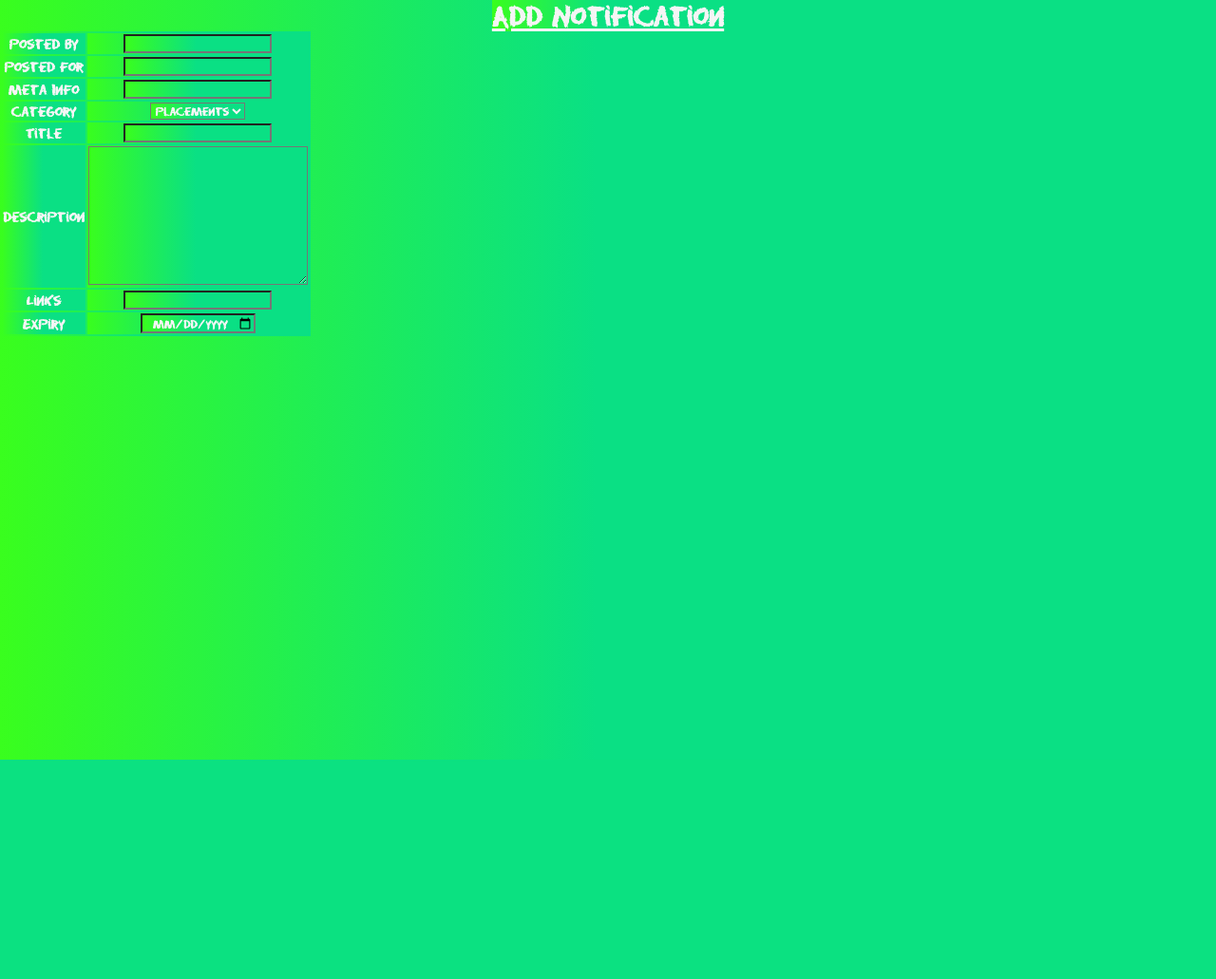
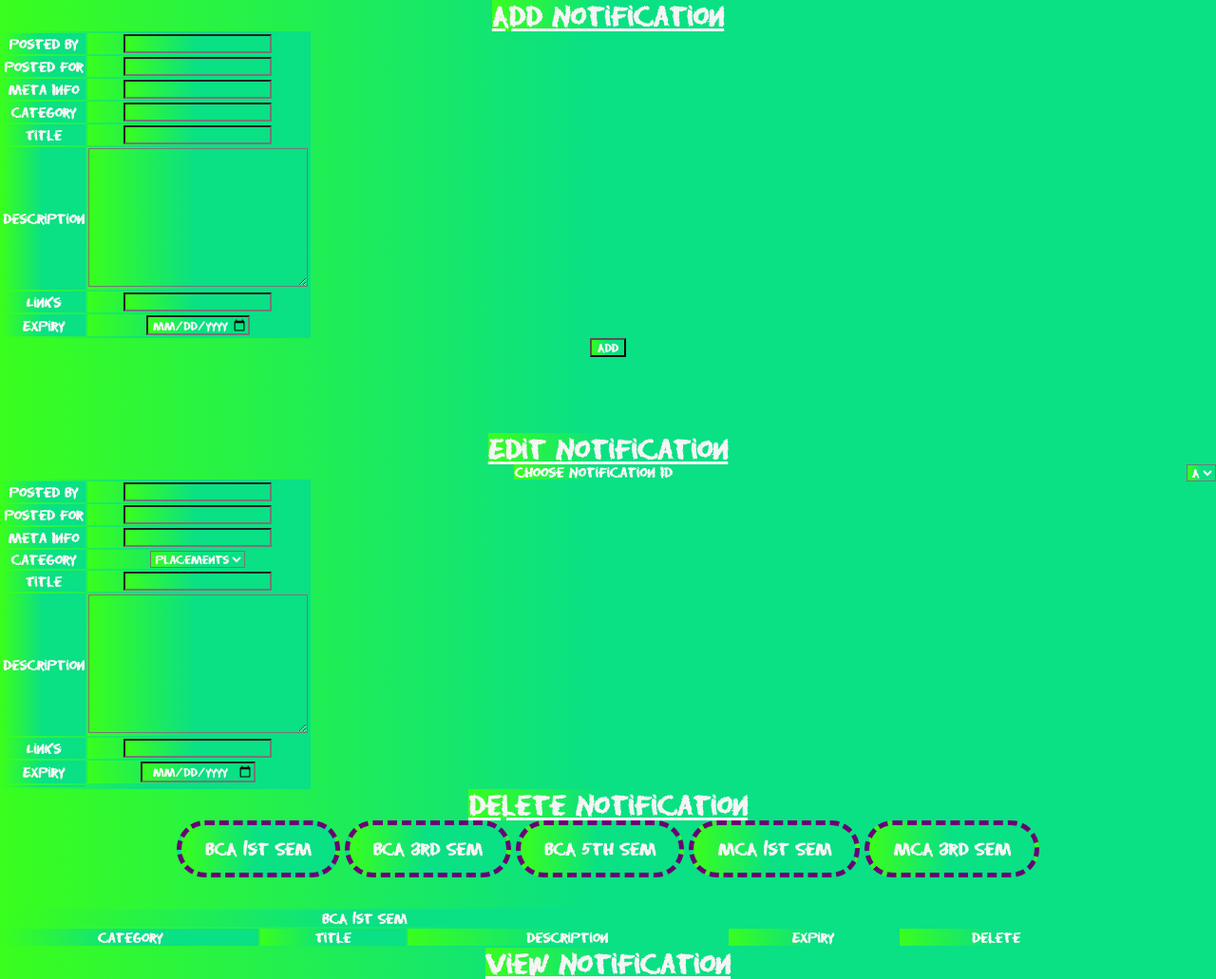
Before and after one commit to pulkitjain708/NBAL, a PHP site: page /teachers-opts.html in a window 1280 px wide. Shown: the whole page at 95% size. Before the commit the page ends 800 px from the top, so only its background shows below. Run offline with PHP 8.4, Linux system fonts and the light colour scheme; lists and menus that the app fills with data are empty.

Commit message:
MORE USELESS PHP CODE

```diff
--- a/assets/css/teacher.css
+++ b/assets/css/teacher.css
@@ -15,5 +15,18 @@ html {
 }
 
 *{
-    background: rgb(57,254,30);
-    background: linear-gradient(90deg, rgba(57,254,30,1) 0%, rgba(10,224,132,1) 49%);}
+    background: rgb(57,254,30)!important;
+    background: linear-gradient(90deg, rgba(57,254,30,1) 0%, rgba(10,224,132,1) 49%)!important;
+}
+
+.chip {
+    display: inline-block;
+    padding: 0 25px;
+    height: 50px;
+    font-size: 20px;
+    font-weight: bold;
+    line-height: 50px;
+    border-radius: 45px;
+    border:dashed 5px  #6a0074;
+    color: white;
+ }
--- a/teachers-menu.html
+++ b/teachers-menu.html
@@ -3,14 +3,18 @@
 <head>
     <link rel="stylesheet" href="assets/css/teacher.css">
     <title>teachers menu</title>
+
 </head>
 <base target="right">
 <body>
     <h1>Teacher's Panel</h1>
     <ol>
         <li> <a href="teachers-opts.html#add">Add Notification</a></li>
+
         <li> <a href="teachers-opts.html#delete">Delete Notification</a></li>
+
         <li> <a href="teachers-opts.html#edit">Edit Notification</a></li>
+
         <li> <a href="teachers-opts.html#view">View Notification</a></li>
     </ol>
 </body>
--- a/teachers-opts.html
+++ b/teachers-opts.html
@@ -7,6 +7,83 @@
 <body>
     <div id="add">
         <h1><u>Add Notification</u></h1>
+        <form action="addN.php" method="post">
+        <table>
+            <tr>
+                <th>Posted By </th>
+                <th><input list="teacher" name="by" id="selT">
+
+                    <datalist id="teacher">
+                    <option value="Santosh Katti"></option>
+                    <option value="Dr Lekha A"></option>
+                    <option value="Tamal Dey"></option>
+                    <option value="Premlatha HM"></option>
+                    <option value="Thenmozhi S"></option>
+                    <option value="Archana A"></option>
+                    <option value="Srinivas S"></option>
+                    <option value="Sujeeth"></option>
+                </datalist></th>
+            </tr>
+            <tr>
+                <th>Posted For</th>
+                <th><input list="forSt" name="forSt" id="selFor">
+
+                    <datalist id="forSt">
+                    <option value="MCA 1 sem"></option>
+                    <option value="MCA 2 sem"></option>
+                    <option value="MCA 3 sem"></option>
+                    <option value="MCA 4 sem"></option>
+                </datalist></th>
+            </tr>
+            <tr>
+                <th>Meta Info</th>
+                <th><input type="text" name="meta" id=""></th>
+            </tr>
+            <tr>
+                <th>Category</th>
+                <th><input list="catsSel" name="cats" id="catts">
+
+                    <datalist id="catsSel">
+                    <option value="Placements"></option>
+                    <option value="Registration"></option>
+                    <option value="Exams and Practical Schedule"></option>
+                    <option value="Extra Curricular Activities"></option>
+                </datalist></th>
+            </tr>
+            <tr>
+                <th>Title</th>
+                <th><input type="text" name='title'></th>
+            </tr>
+            <tr>
+                <th>Description</th>
+                <th><textarea name="desc" id="" cols="30" rows="10"></textarea></th>
+            </tr>
+            <tr>
+                <th>Links</th>
+                <th><input type="text"
+                    pattern="https?:\/\/(www\.)?[-a-zA-Z0-9@:%._\+~#=]{1,256}\.[a-zA-Z0-9()]{1,6}\b([-a-zA-Z0-9()@:%_\+.~#?&//=]*)"
+                    name="links" id=""></th>
+            </tr>
+            <tr>
+                <th>Expiry</th>
+                <th><input type="date" name="expiry" id="expiry" min='2021-01-01' max='2022-12-31'></th>
+            </tr>
+        </table>
+        <button type="submit">ADD</button>
+    </form>
+   </div>
+   <br><br><br><br><br>
+    <div id="edit"style="position: relative;">
+         <h1><u>Edit Notification</u></h1>
+            <label for="sellab">Choose Notification ID</label>
+            <div style="position:relative;float:right;" id="sellab">
+                <select id="notifs">
+                <option value="">A</option>
+                <option value="">B</option>
+                <option value="">C</option>
+                <option value="">D</option>
+            </select>
+        </div>
         <table>
             <tr>
                 <th>Posted By </th>
@@ -43,13 +120,48 @@
                 <th>Expiry</th>
                 <th><input type="date" name="" id=""></th>
             </tr>
+        </td>
+        <td>
         </table>
    </div>
-    <div id="edit">
-   </div>
     <div id="delete">
+        <h1><u>Delete Notification</u></h1>
+        <div class="chips" id="cates">
+            <div class="chip">BCA 1st Sem</div>
+            <div class="chip">BCA 3rd Sem</div>
+            <div class="chip">BCA 5th Sem</div>
+            <div class="chip">MCA 1st Sem</div>
+            <div class="chip">MCA 3rd Sem</div>
+        </div>
+        <br>
+        <br>
+        <table style="width:90%;">
+                <tr>
+                    <th style="text-align: center;" colspan="3" id="cate">BCA 1st Sem</th>
+                </tr>
+                <tr>
+                    <th>Category</th>
+                    <th>Title</th>
+                    <th>Description</th>
+                    <th>Expiry</th>
+                    <th>Delete</th>
+                </tr>
+        </table>
     </div>
     <div id="view">
+        <h1><u>View Notification</u></h1>
     </div>
+    <script>
+        parent=document.getElementById('cates')
+        parent.addEventListener("click",(e)=>{
+            appd=document.getElementById('cate')
+            appd.innerText=e.target.innerText;
+        })
+    //    document.onload=()=>{
+    //     expiry=document.getElementById('expiry')
+    //     expiry.min='2021-01-01'
+    //     expiry.min='2024-12-31'
+    //    }
+    </script>
 </body>
 </html>
```
Also changed, not shown: addN.php (added, +44 -0 lines).
